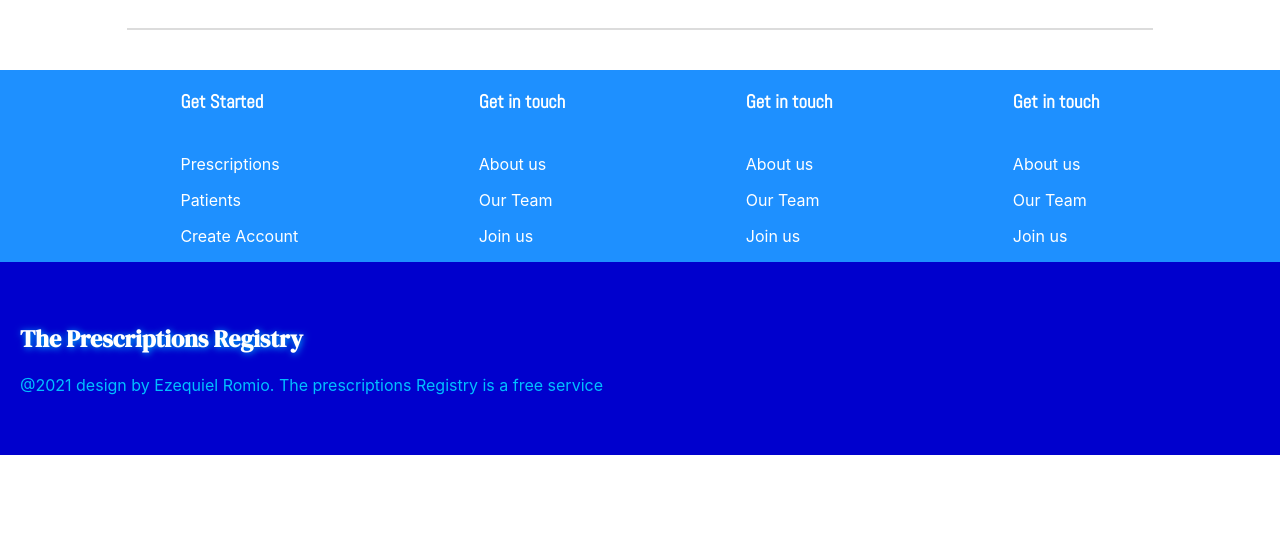
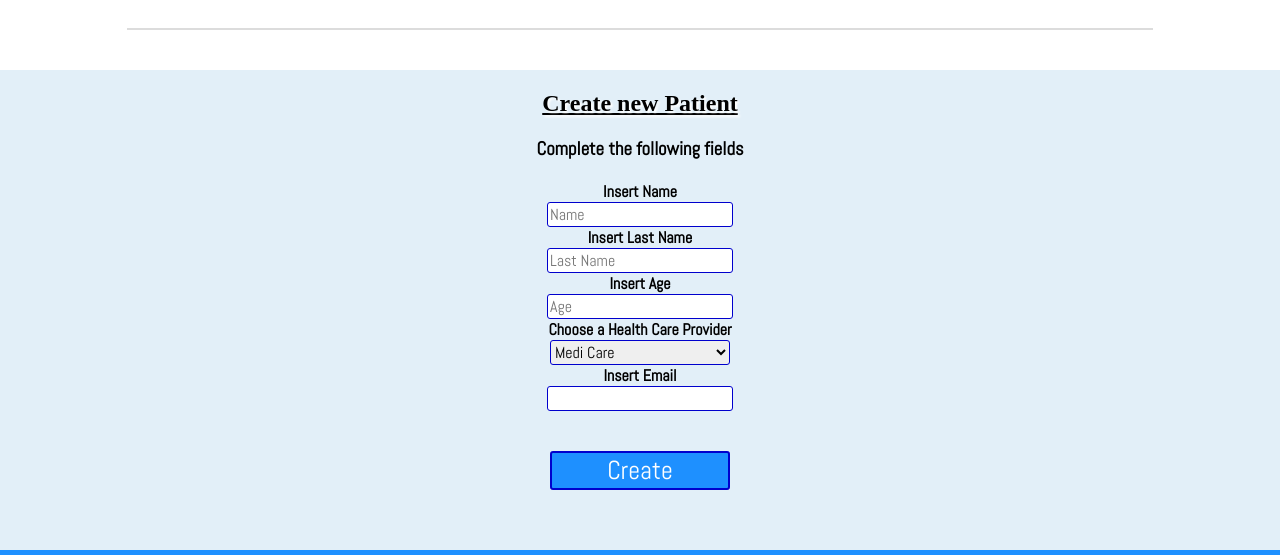
Before and after one commit to EzequielRomio/ThePrescriptionsRegistry, a React (Create React App) app in the folder client/: page /patients in a window 1280 px wide. Shown: the part 397-952 px from the top of the page. Before the commit the page ends 852 px from the top, so only its background shows below. Built offline with nearby package versions, Linux system fonts and the light colour scheme; no server answers; a web font is replaced by a local one.

Commit message:
CreatePatient added

```diff
--- /dev/null
+++ b/client/src/components/Patients/CreatePatient.jsx
@@ -0,0 +1,95 @@
+import React, {useState, useEffect} from 'react';
+import swal from 'sweetalert';
+
+import './Patients.css';
+
+const validateBody = (inputs) => {
+    const errors = {}
+    if (inputs.name && inputs.name.length < 4) { errors.name = 'Name must have at least 4 letters' };
+    if (inputs.lastName && inputs.lastName.length < 2) { errors.lastName = 'Last Name must have at least 2 letters'}
+    if (inputs.hasOwnProperty('age') && inputs.age < 1) { errors.age = 'Age cant be minor than 1'}
+
+    return errors
+}
+
+const hasErrors = (errors) => {
+    return Object.keys(errors).length > 0;
+}
+
+const setErrorMessage = (errors) => {
+    let message = ''
+    Object.keys(errors).forEach(error => message += errors[error] + '\n')
+    return message
+}
+
+const CreatePatient = () => {
+    const [inputs, setInputs] = useState({});
+    const [errors, setErrors] = useState({});
+
+    const handleChange = (e) => {
+        e.preventDefault();
+        setInputs({
+            ...inputs,
+            [e.target.name]: (e.target.name === 'age' && parseInt(e.target.value)) || e.target.value
+        })
+        setErrors(validateBody({
+            ...inputs,
+            [e.target.name]: (e.target.name === 'age' && parseInt(e.target.value)) || e.target.value
+        }))
+    }
+
+    const handleSubmit = (e) => {
+        e.preventDefault();
+        if (!hasErrors(errors)) {
+            // post patient
+            swal({
+                title: "Patient Created",
+                text: `Patient ${inputs.name} ${inputs.lastName}`,
+                icon: "success",
+                timer: 3000,
+                padding: "0.75rem"
+                });
+        } else {
+            swal({
+                title: "Error",
+                text: setErrorMessage(errors),
+                icon: "warning",
+                timer: 8000,
+                padding: "0.75rem"
+            })
+        }
+    }
+
+    return (
+        <div id='createPatient' className='h3Font'>
+            <h2 className='subtitleFont subtitles'>Create new Patient</h2>
+            <h3>Complete the following fields</h3>
+            <form onSubmit={handleSubmit}>
+
+                <h4>Insert Name</h4>
+                <input onChange={handleChange} type='text' name='name' placeholder='Name' required></input>
+
+                <h4>Insert Last Name</h4>
+                <input onChange={handleChange} type='text' name='lastName' placeholder='Last Name' required></input>
+
+                <h4>Insert Age</h4>
+                <input onChange={handleChange} type='number' name='age' placeholder='Age' required></input>
+
+                <label for='provider'><h4>Choose a Health Care Provider</h4></label>
+                <select onChange={handleChange} name='provider'>
+                    <option value='Medi Care'>Medi Care</option>
+                    <option value='Dominus In Salute'>Dominus In Salute</option>
+                    <option value='Mediline Plus'>Mediline Plus</option>
+                    <option value='Swiss Medical'>Swiss Medical</option>
+                </select>
+
+                <h4>Insert Email</h4>
+                <input type='email'></input>
+
+                <input type='submit' value='Create' className='submitButton'></input>
+            </form>
+        </div>
+    )
+}
+
+export default CreatePatient;
--- a/client/src/components/Patients/Patients.css
+++ b/client/src/components/Patients/Patients.css
@@ -13,3 +13,22 @@
     font-size: 46px;
     text-shadow: 3px 3px 3px midnightblue;
 }
+
+#patientsBottom {
+    width: 100%;
+    background-color: rgb(226, 239, 248);
+}
+
+#createPatient {
+    display: flex;
+    flex-direction: column;
+    align-items: center;
+    justify-content: space-evenly;
+    height: 480px;
+}
+
+#createPatient form {
+    display: flex;
+    flex-direction: column;
+    align-items: center;
+}
--- a/client/src/components/Patients/Patients.jsx
+++ b/client/src/components/Patients/Patients.jsx
@@ -1,6 +1,7 @@
 import React from 'react';
 
 import Menu from '../Menu/Menu.jsx';
+import CreatePatient from './CreatePatient.jsx';
 
 import './Patients.css';
 
@@ -18,6 +19,9 @@ const Patients = () => {
             <div className='largeSeparator'></div>
 
 
+            <div id='patientsBottom'>
+                <CreatePatient />
+            </div>
         </div>
     )
 }
--- a/client/src/index.css
+++ b/client/src/index.css
@@ -90,7 +90,6 @@ bold {
 
 
 .titleMenuContainer {
-  /* background-image: url('https://6ada39ab3e4e4dfd9962-0915b3b9e650afef6a84b370287eeb00.ssl.cf5.rackcdn.com/glasses-prescription-georgia.jpg'); */
   background-position: 50%;
   background-size: cover;
   background-repeat: no-repeat;
@@ -135,3 +134,34 @@ bold {
 .smooth {
   backdrop-filter: blur(4px);
 }
+
+input, select, option {
+  text-decoration: none;
+  outline: none;
+  font-family: 'Abel', sans-serif;
+  font-size: 16px;
+  border: 1px solid mediumblue;
+  border-radius: 3px;
+  min-width: 180px;
+}
+
+.submitButton {
+  width: 180px;
+  margin-bottom: 40px;
+  margin-top: 40px;
+  background-color: dodgerblue;
+  color: white;
+  font-size: 26px;
+  border: 2px solid mediumblue;
+}
+
+.submitButton:hover {
+  background-color: white;
+  color: dodgerblue;
+}
+
+.subtitles {
+  text-shadow: 2px 2px 2px white;
+  text-decoration: black;
+  text-decoration-line: underline;
+}
```
